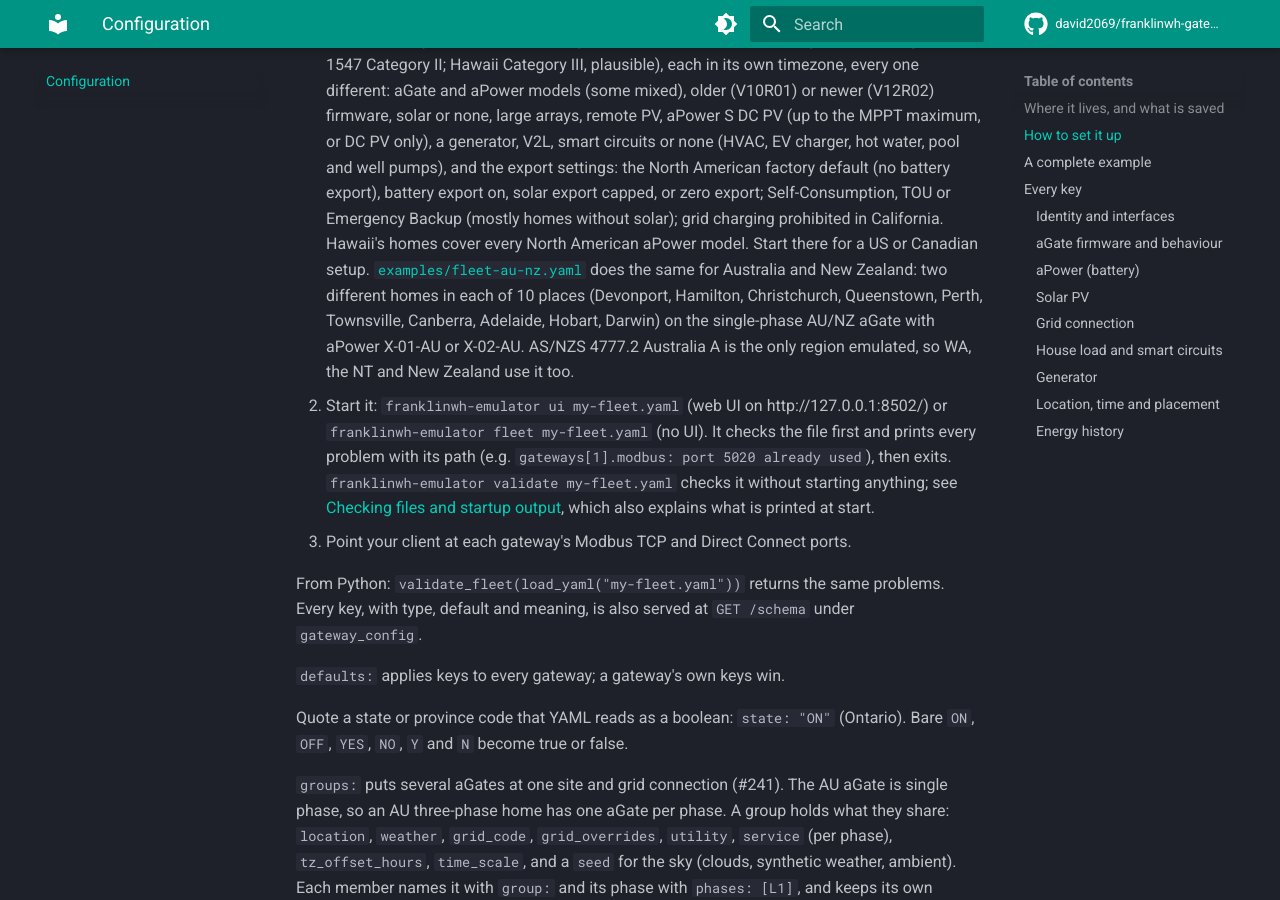
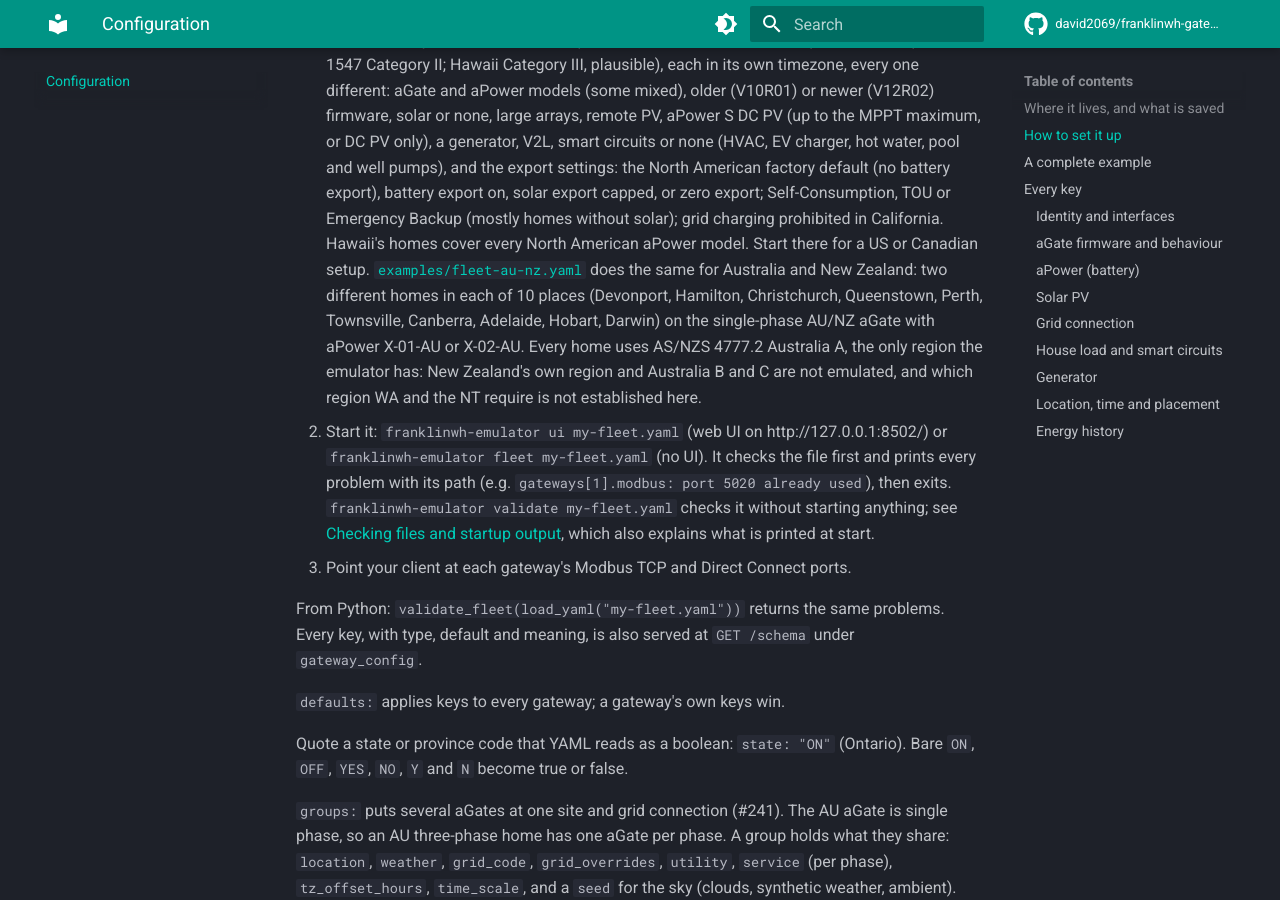
Before and after one commit to david2069/franklinwh-gateway-emulator, an MkDocs documentation site: the page built from docs/configuration.md, in a window 1280 px wide and 900 px high, scrolled down 884 px. Built offline with MkDocs 1.6.1 and Material for MkDocs 9.7.7, drawn with Linux system fonts in a browser that asks for light colours; comment, search, counter and statistics services are not loaded.

```diff
--- a/docs/configuration.md
+++ b/docs/configuration.md
@@ -33,8 +33,9 @@ file to make them permanent.
    [`examples/fleet-au-nz.yaml`](https://github.com/david2069/franklinwh-gateway-emulator/blob/main/examples/fleet-au-nz.yaml)
    does the same for Australia and New Zealand: two different homes in each of 10 places
    (Devonport, Hamilton, Christchurch, Queenstown, Perth, Townsville, Canberra, Adelaide, Hobart,
-   Darwin) on the single-phase AU/NZ aGate with aPower X-01-AU or X-02-AU. AS/NZS 4777.2
-   Australia A is the only region emulated, so WA, the NT and New Zealand use it too.
+   Darwin) on the single-phase AU/NZ aGate with aPower X-01-AU or X-02-AU. Every home uses AS/NZS
+   4777.2 Australia A, the only region the emulator has: New Zealand's own region and Australia B
+   and C are not emulated, and which region WA and the NT require is not established here.
 2. Start it: `franklinwh-emulator ui my-fleet.yaml` (web UI on http://127.0.0.1:8502/) or
    `franklinwh-emulator fleet my-fleet.yaml` (no UI). It checks the file first and prints every
    problem with its path (e.g. `gateways[1].modbus: port 5020 already used`), then exits.
```
Also changed, not shown: CHANGELOG.md (+1 -1 lines), 2 other files.
